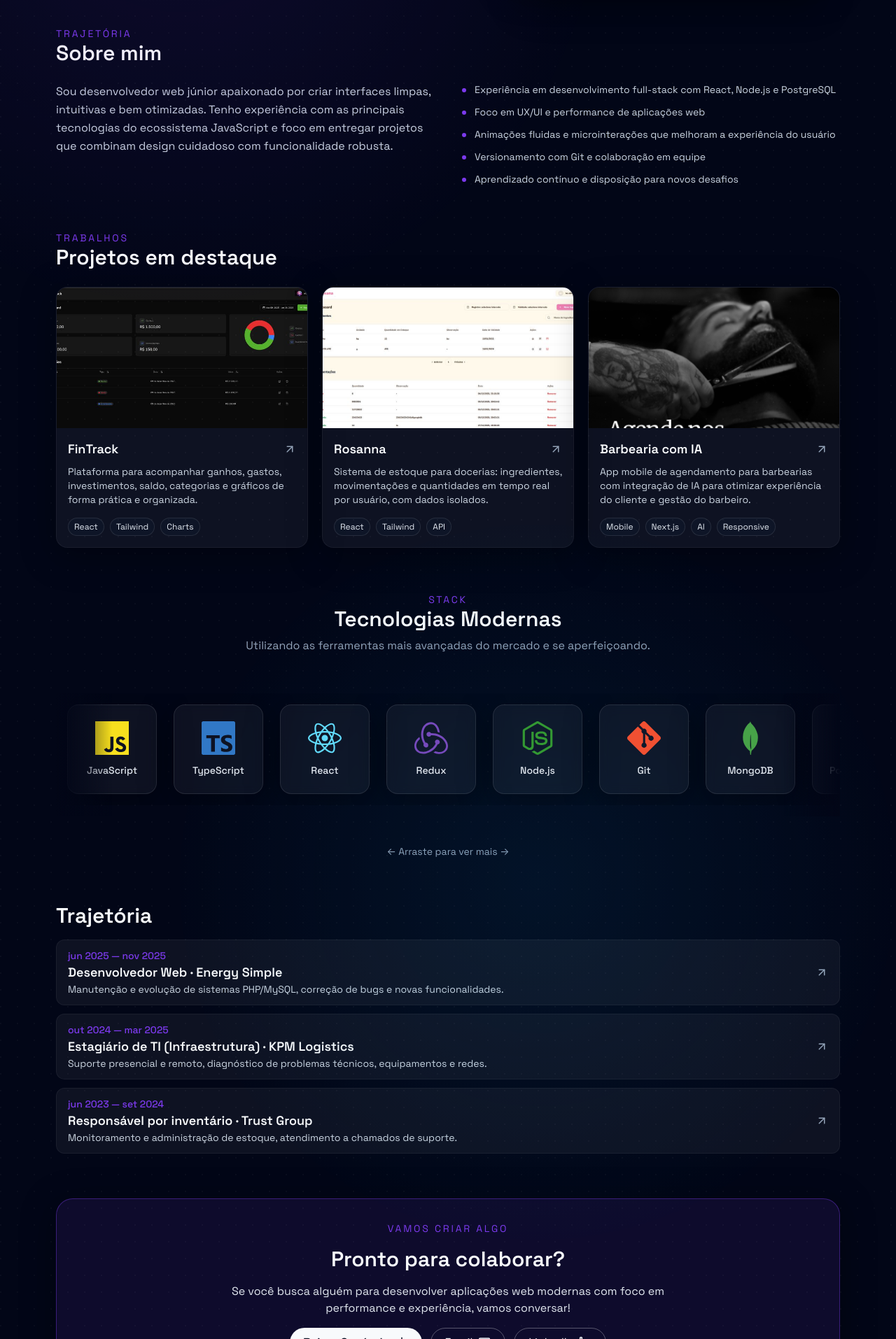
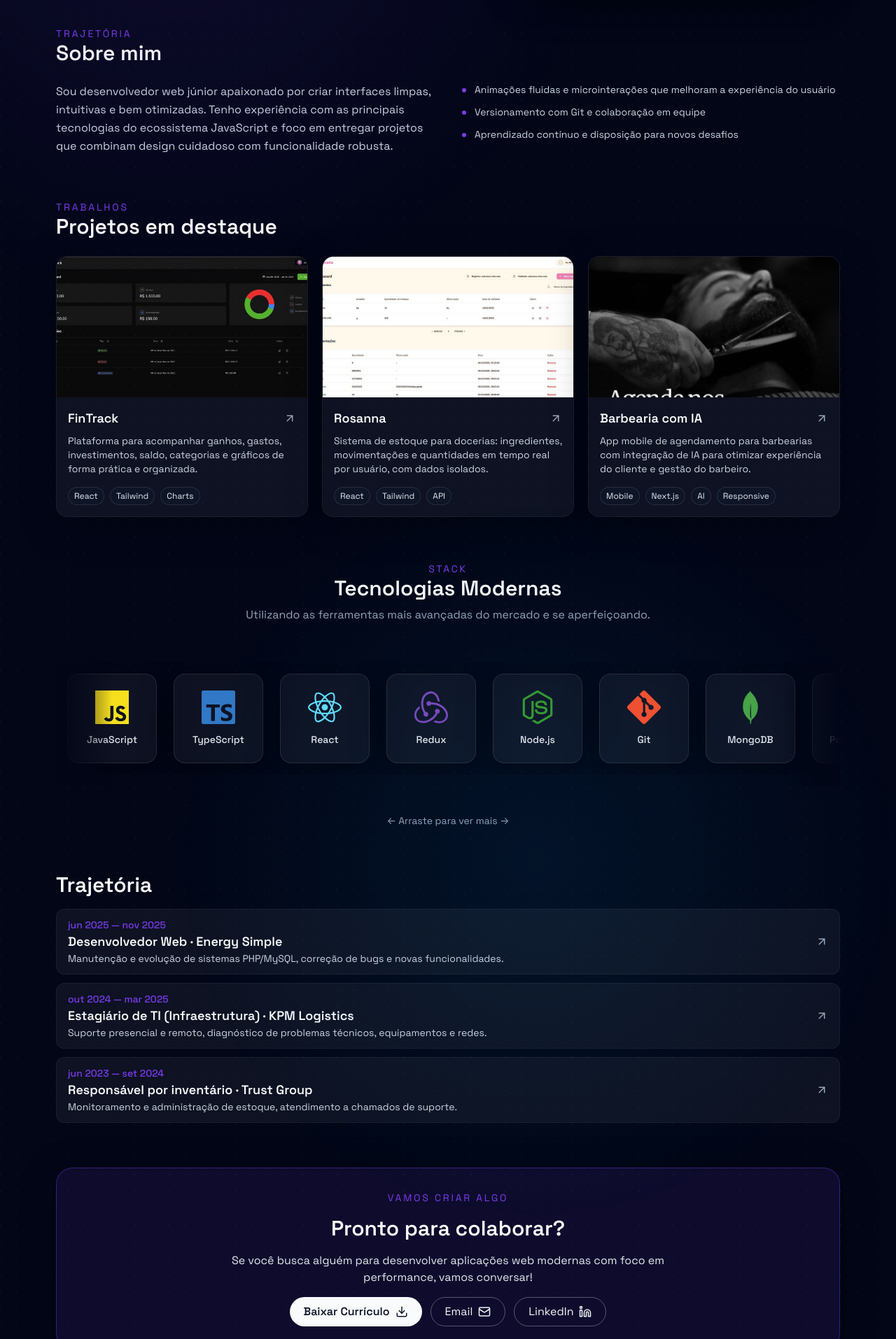
Before and after one commit to nilson216/portifolio, a React (Vite) app: page / in a window 1280 px wide. Shown: the part 746-2660 px from the top of the page at 70% size. Built offline with nearby package versions, Linux system fonts and the light colour scheme; the HTML template or start-up script is replaced by a standard one.

Commit message:
Update project description and remove outdated highlights

```diff
--- a/src/App.jsx
+++ b/src/App.jsx
@@ -320,7 +320,7 @@ export default function App() {
           <p className="text-sm uppercase tracking-[0.2em] text-primary">Vamos criar algo</p>
           <h3 className="text-3xl font-semibold text-slate-50">Pronto para colaborar?</h3>
           <p className="text-slate-200 max-w-2xl mx-auto">
-            Se você busca alguém para desenvolver aplicações web modernas com foco em performance e experiência, vamos conversar!
+            Se você busca alguém para desenvolver aplicações web modernas com foco em performance, vamos conversar!
           </p>
           <div className="flex flex-wrap gap-3 justify-center">
             <motion.a
--- a/src/data.js
+++ b/src/data.js
@@ -13,8 +13,6 @@ export const about = {
   description:
     'Sou desenvolvedor web júnior apaixonado por criar interfaces limpas, intuitivas e bem otimizadas. Tenho experiência com as principais tecnologias do ecossistema JavaScript e foco em entregar projetos que combinam design cuidadoso com funcionalidade robusta.',
   highlights: [
-    'Experiência em desenvolvimento full-stack com React, Node.js e PostgreSQL',
-    'Foco em UX/UI e performance de aplicações web',
     'Animações fluidas e microinterações que melhoram a experiência do usuário',
     'Versionamento com Git e colaboração em equipe',
     'Aprendizado contínuo e disposição para novos desafios',
```
